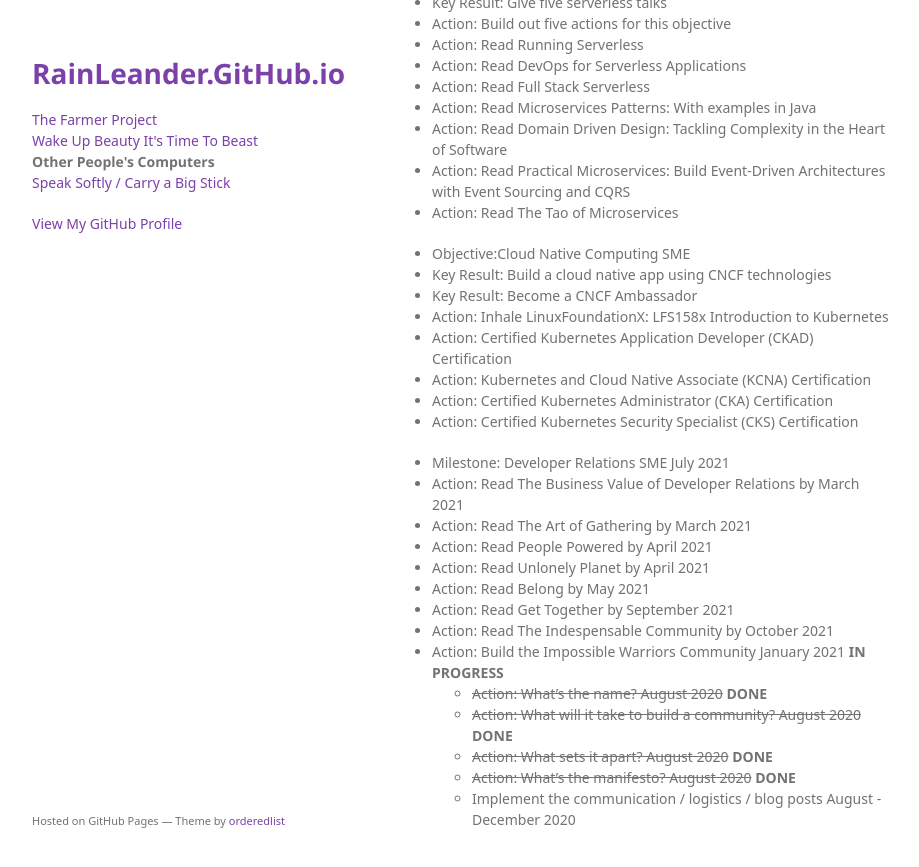
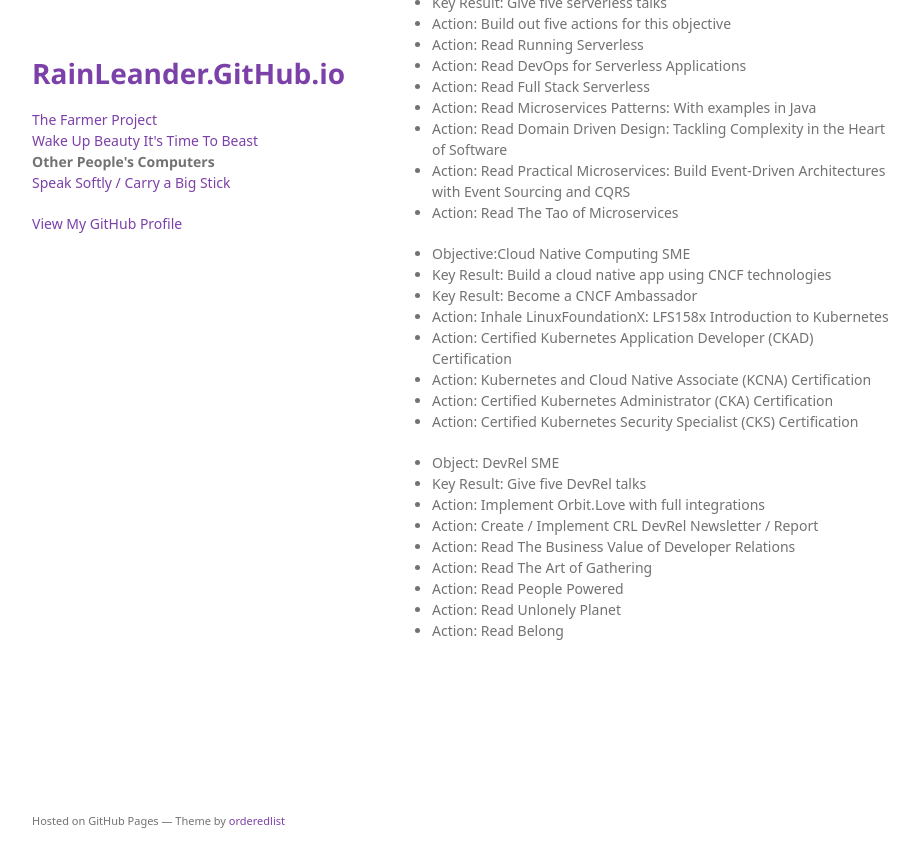
Before and after one commit to rainleander/rainleander.github.io, a Jekyll site: the page other-peoples-computers.html, which Jekyll copies as it is, in a window 1280 px wide and 900 px high, scrolled down 1758 px. Shown: the top 867 px of the window, without its empty margins (178-1097 px from the left). Built offline with Jekyll 4.4.1, drawn with Linux system fonts in a browser that asks for light colours; some web fonts are replaced.

Commit message:
Update other-peoples-computers.html

```diff
--- a/other-peoples-computers.html
+++ b/other-peoples-computers.html
@@ -109,20 +109,15 @@
         <li>Action: Certified Kubernetes Administrator (CKA) Certification</li>
         <li>Action: Certified Kubernetes Security Specialist (CKS) Certification</li></ul>
 
-        <ul><li>Milestone: Developer Relations SME July 2021</li>
-          <li>Action: Read The Business Value of Developer Relations by March 2021</li>
-          <li>Action: Read The Art of Gathering by March 2021</li>
-          <li>Action: Read People Powered by April 2021</li>
-          <li>Action: Read Unlonely Planet by April 2021</li>
-          <li>Action: Read Belong by May 2021</li>
-          <li>Action: Read Get Together by September 2021</li>
-          <li>Action: Read The Indespensable Community by October 2021</li>
-          <li>Action: Build the Impossible Warriors Community January 2021 <b>IN PROGRESS</b></li>
-          <ul><li><del>Action: What’s the name? August 2020</del> <b>DONE</b></li>
-            <li><del>Action: What will it take to build a community? August 2020</del> <b>DONE</b></li>
-            <li><del>Action: What sets it apart? August 2020</del> <b>DONE</b></li>
-            <li><del>Action: What’s the manifesto? August 2020</del> <b>DONE</b></li>
-            <li>Implement the communication / logistics / blog posts August - December 2020</li></ul></ul></p>
+      <ul><li>Object: DevRel SME</li>
+        <li>Key Result: Give five DevRel talks</li>
+        <li>Action: Implement Orbit.Love with full integrations</li>
+        <li>Action: Create / Implement CRL DevRel Newsletter / Report</li>
+        <li>Action: Read The Business Value of Developer Relations</li>
+        <li>Action: Read The Art of Gathering</li>
+        <li>Action: Read People Powered</li>
+        <li>Action: Read Unlonely Planet</li>
+        <li>Action: Read Belong</li></ul></p>
 
       </section>
       <footer>
```
